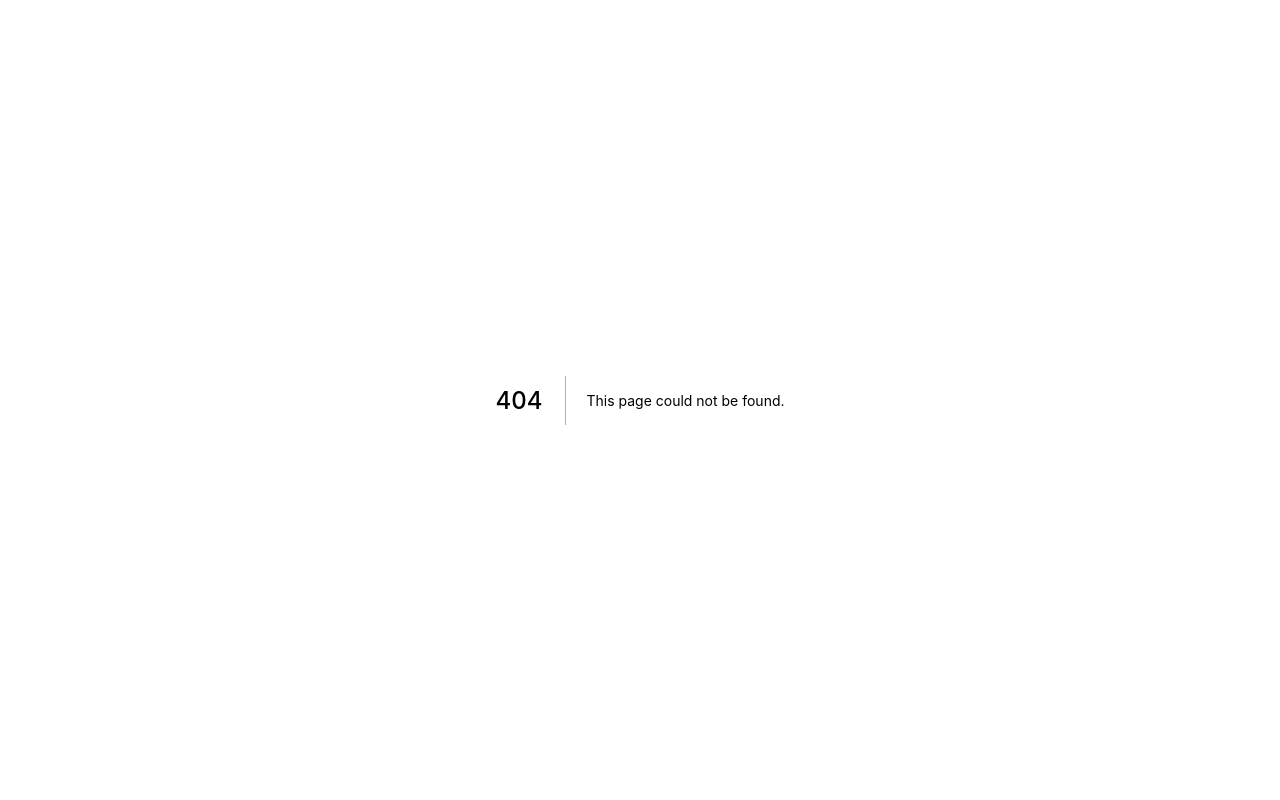
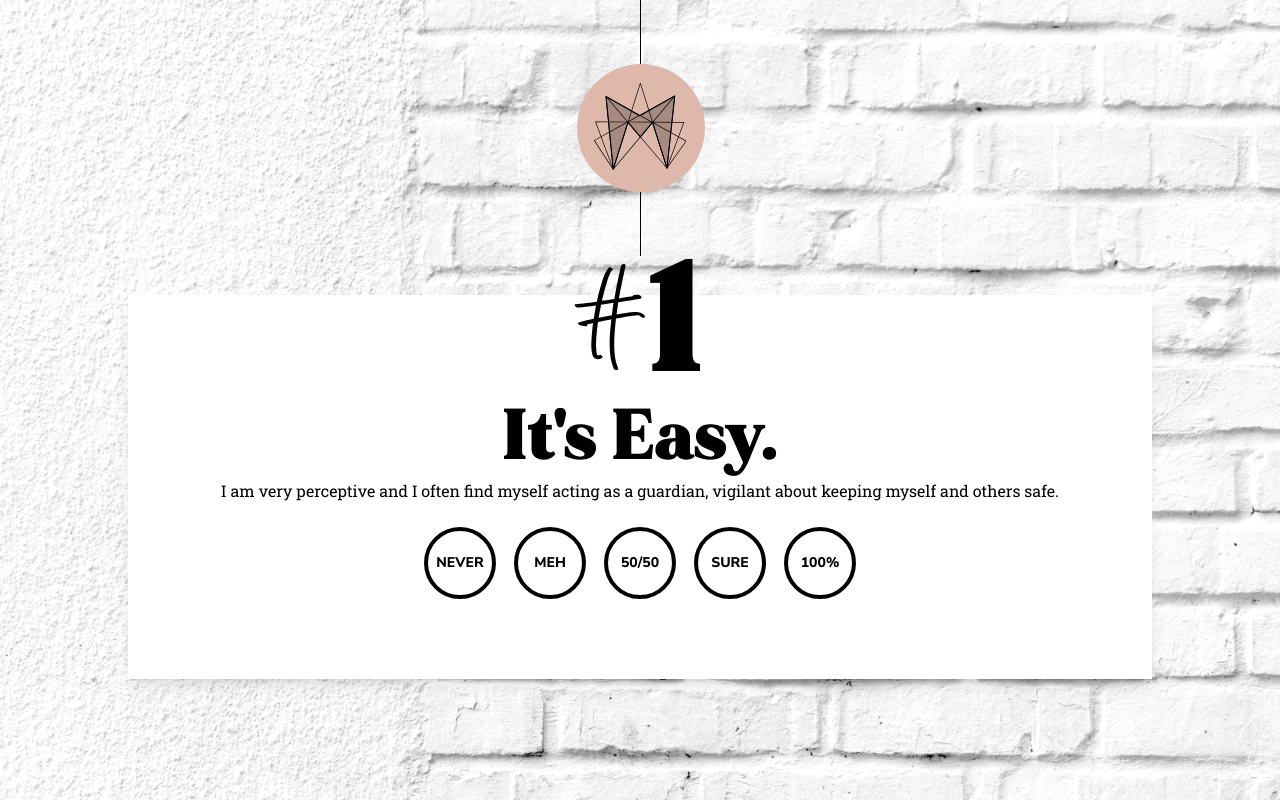
Before and after one commit to matthew-kelly/personality-test-frontend, a Next.js app: page /questions in a window 1280 px wide. Before the commit this address had no page. Built offline with nearby package versions, Linux system fonts and the light colour scheme.

Commit message:
add Questions page, update page fn names

```diff
--- a/src/components/Answers.js
+++ b/src/components/Answers.js
@@ -1,6 +1,8 @@
-export default function Answers() {
+export default function Answers({ className }) {
   return (
-    <div className="flex justify-between absolute sm:relative sm:max-w-md sm:mx-auto w-full left-0 px-2">
+    <div
+      className={`${className} flex justify-between absolute sm:relative sm:max-w-md sm:mx-auto w-full left-0 px-2`}
+    >
       <button className="answer" type="button">
         Never
       </button>
--- a/src/pages/instructions.js
+++ b/src/pages/instructions.js
@@ -2,7 +2,7 @@ import Link from 'next/link';
 import Answers from '../components/Answers';
 import Page from '../components/Page';
 
-export default function Instructions() {
+export default function InstructionsPage() {
   return (
     <Page>
       <div className="box">
--- /dev/null
+++ b/src/pages/questions.js
@@ -0,0 +1,24 @@
+import Image from 'next/image';
+import Link from 'next/link';
+import Answers from '../components/Answers';
+import Page from '../components/Page';
+
+export default function QuestionsPage() {
+  return (
+    <Page>
+      <div className="box">
+        <div className="content text-center">
+          <div className="font-display text-10xl leading-none -mt-28">
+            <Image src="/img/number-sign.svg" width={72} height={109} />1
+          </div>
+          <h1 className="page-title">It's Easy.</h1>
+          <p>
+            I am very perceptive and I often find myself acting as a guardian,
+            vigilant about keeping myself and others safe.
+          </p>
+          <Answers className="bottom-4 p-2" />
+        </div>
+      </div>
+    </Page>
+  );
+}
--- a/src/pages/terms-and-conditions.js
+++ b/src/pages/terms-and-conditions.js
@@ -1,7 +1,7 @@
 import Link from 'next/link';
 import Page from '../components/Page';
 
-const TermsAndConditions = () => (
+const TermsAndConditionsPage = () => (
   <Page>
     {/* box */}
     <div className="box">
@@ -20,4 +20,4 @@ const TermsAndConditions = () => (
   </Page>
 );
 
-export default TermsAndConditions;
+export default TermsAndConditionsPage;
--- a/src/pages/what-is.js
+++ b/src/pages/what-is.js
@@ -1,7 +1,7 @@
 import Link from 'next/link';
 import Page from '../components/Page';
 
-const WhatIs = () => (
+const WhatIsPage = () => (
   <Page>
     {/* box */}
     <div className="box">
@@ -20,4 +20,4 @@ const WhatIs = () => (
   </Page>
 );
 
-export default WhatIs;
+export default WhatIsPage;
--- a/tailwind.config.js
+++ b/tailwind.config.js
@@ -5,10 +5,6 @@ module.exports = {
   ],
   theme: {
     extend: {
-      colors: {
-        primary: '#e9c376',
-        secondary: '#dfb8ac',
-      },
       backgroundImage: {
         'page-background-mobile': `url('/img/bg.jpg')`,
         'page-background-desktop': `url('/img/bg--desktop.jpg')`,
@@ -17,6 +13,13 @@ module.exports = {
       },
       borderWidth: {
         1: '1px',
+      },
+      colors: {
+        primary: '#e9c376',
+        secondary: '#dfb8ac',
+      },
+      fontSize: {
+        '10xl': '10rem',
       },
       height: {
         18: '4.5rem',
```
Also changed, not shown: public/img/number-sign.svg (added).
